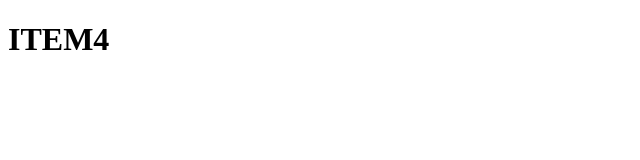
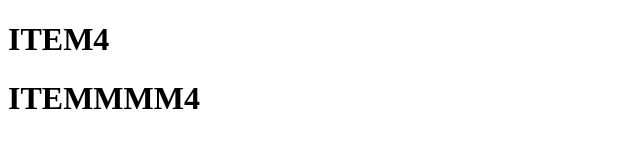
Before and after one commit to gittbin/product_sell_clother, a plain HTML site: page item4/h3.html in a window 1280 px wide. Shown: the whole page, without its empty margins (0-640 px from the left). Drawn offline with Linux system fonts and the light colour scheme.

Commit message:
Update h3.html

```diff
--- a/item4/h3.html
+++ b/item4/h3.html
@@ -7,5 +7,6 @@
 </head>
 <body>
     <h1>ITEM4</h1>
+    <h1>ITEMMMM4</h1>
 </body>
 </html>
```
